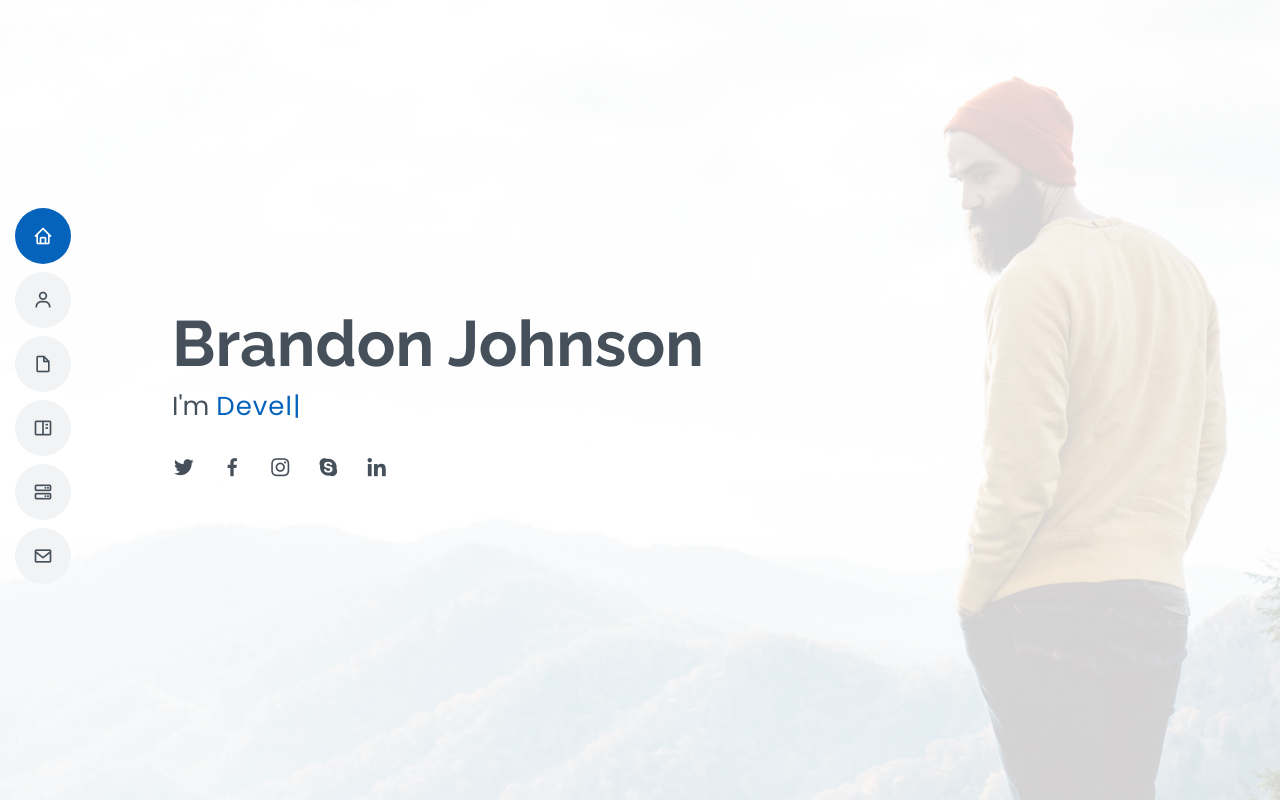
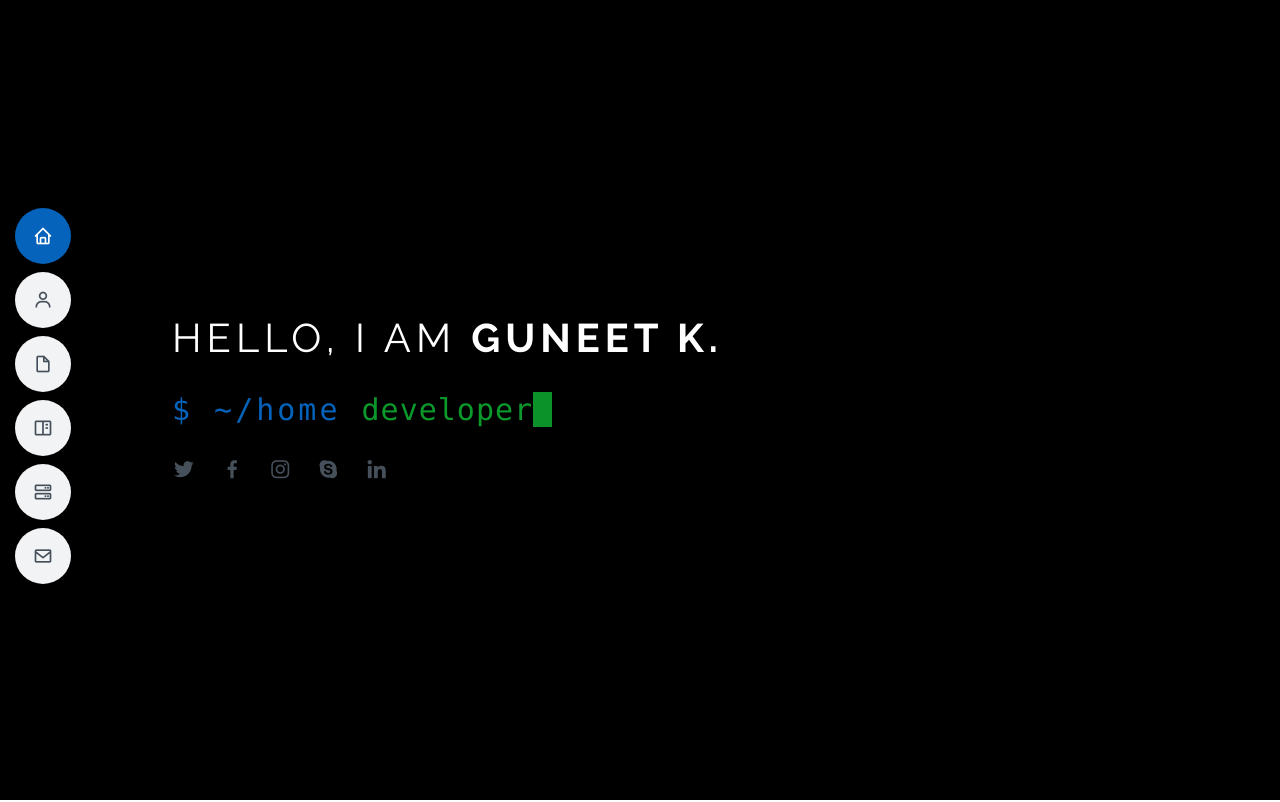
Before and after one commit to Guneetkaur03/myPortfolio, a plain HTML site: page Light/index.html in a window 1280 px wide. Shown: the top 802 px of the page. Drawn offline with nearby package versions, Linux system fonts and the light colour scheme.

Commit message:
modified main:

```diff
--- a/Light/assets/css/style.css
+++ b/Light/assets/css/style.css
@@ -10,7 +10,7 @@
 --------------------------------------------------------------*/
 body {
   font-family: "Open Sans", sans-serif;
-  color: #272829;
+  color: #000000;
 }
 
 a {
@@ -29,7 +29,7 @@ h3,
 h4,
 h5,
 h6 {
-  font-family: "Raleway", sans-serif;
+  font-family: "Open Sans", sans-serif;
 }
 
 /*--------------------------------------------------------------
@@ -297,7 +297,7 @@ h6 {
 
 #hero:before {
   content: "";
-  background: rgba(255, 255, 255, 0.8);
+  background: #000;
   position: absolute;
   bottom: 0;
   top: 0;
@@ -305,23 +305,30 @@ h6 {
   right: 0;
 }
 
+#hero h2 {
+  margin: 0;
+  font-family: "Raleway",sans-serif;
+  font-size: 40px;
+  font-weight: 400;
+  letter-spacing: 5px;
+  color:#fff;
+  width: 100%;
+}
+
 #hero h1 {
   margin: 0;
-  font-size: 64px;
-  font-weight: 700;
-  line-height: 56px;
-  color: #45505b;
+  font-family: "Menlo",sans-serif;
+  font-size: 30px;
+  font-weight: 400;
+  letter-spacing: 3px;
+  line-height: 1.2;
+  padding-top: 30px;
+  color:#0563bb;
+  width: 100%;
 }
 
-#hero p {
-  color: #45505b;
-  margin: 15px 0 0 0;
-  font-size: 26px;
-  font-family: "Poppins", sans-serif;
-}
-
-#hero p span {
-  color: #0563bb;
+#hero h1 span {
+  color: #0c992b;
   letter-spacing: 1px;
 }
 
@@ -343,9 +350,6 @@ h6 {
 }
 
 @media (max-width: 992px) {
-  #hero {
-    text-align: center;
-  }
 
   #hero h1 {
     font-size: 32px;
--- a/Light/index.html
+++ b/Light/index.html
@@ -5,13 +5,12 @@
   <meta charset="utf-8">
   <meta content="width=device-width, initial-scale=1.0" name="viewport">
 
-  <title>MyResume Bootstrap Template - Index</title>
+  <title>Guneet K.</title>
   <meta content="" name="description">
   <meta content="" name="keywords">
 
   <!-- Favicons -->
-  <link href="assets/img/favicon.png" rel="icon">
-  <link href="assets/img/apple-touch-icon.png" rel="apple-touch-icon">
+  <link href="assets/img/favicon_g.png" rel="icon">
 
   <!-- Google Fonts -->
   <link href="https://fonts.googleapis.com/css?family=Open+Sans:300,300i,400,400i,600,600i,700,700i|Raleway:300,300i,400,400i,500,500i,600,600i,700,700i|Poppins:300,300i,400,400i,500,500i,600,600i,700,700i" rel="stylesheet">
@@ -59,8 +58,8 @@
   <!-- ======= Hero Section ======= -->
   <section id="hero" class="d-flex flex-column justify-content-center">
     <div class="container" data-aos="zoom-in" data-aos-delay="100">
-      <h1>Brandon Johnson</h1>
-      <p>I'm <span class="typed" data-typed-items="Designer, Developer, Freelancer, Photographer"></span></p>
+      <h2>HELLO, I AM <strong> GUNEET K.</strong></h2>
+      <h1>$ ~/home <span class="typed" data-typed-items="engineer, developer, freelancer, analyst"></span></h1>
       <div class="social-links">
         <a href="#" class="twitter"><i class="bx bxl-twitter"></i></a>
         <a href="#" class="facebook"><i class="bx bxl-facebook"></i></a>
```
Also changed, not shown: Light/assets/img/favicon_g.png (added), Light/assets/vendor/typed.js/typed.js, Light/assets/vendor/typed.js/typed.min.js, 1 other file.
